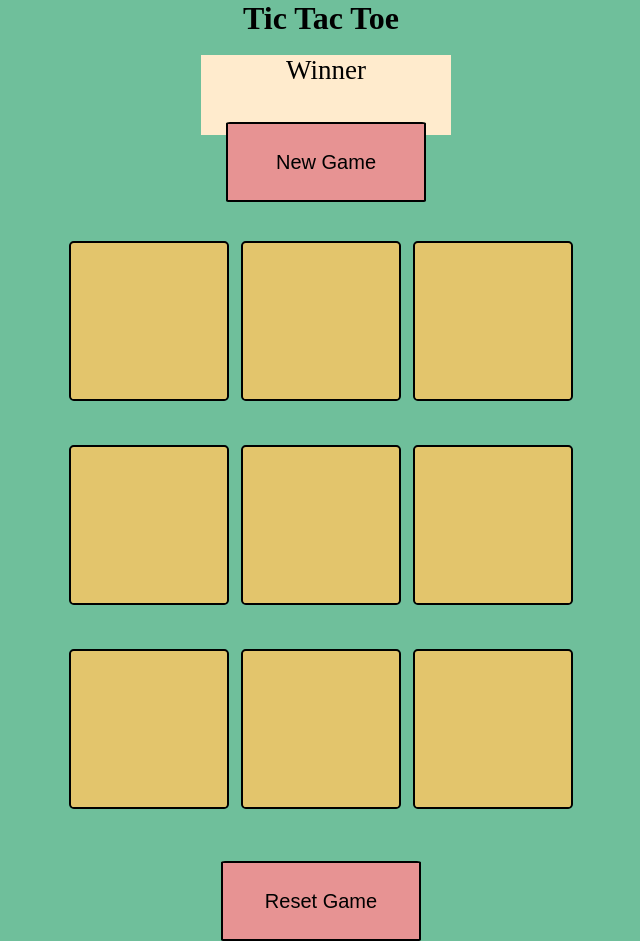
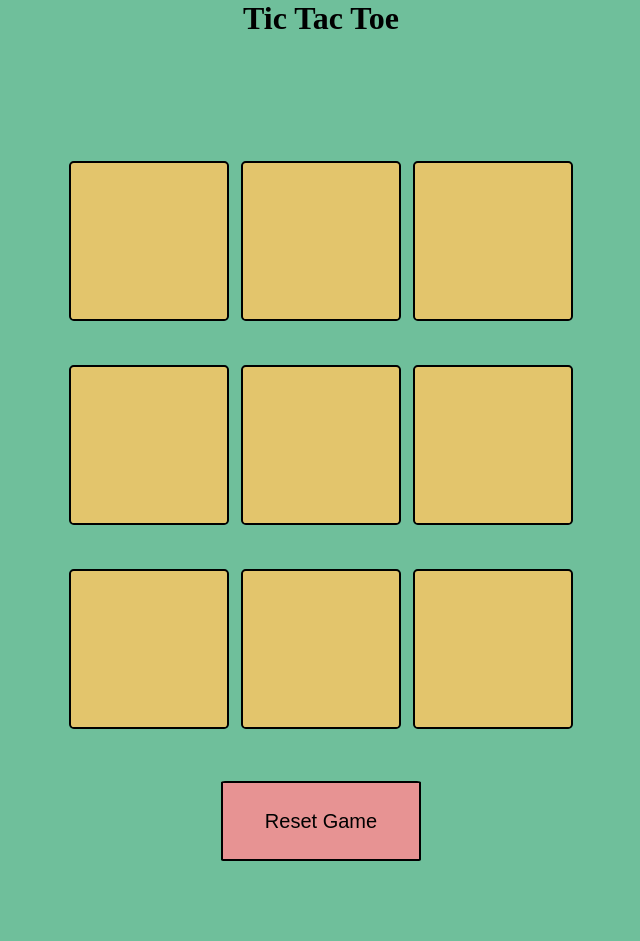
Before and after one commit to Darshan-2320/Tic-Tac-Toe, a plain HTML site: page index.html in a window 1280 px wide. Shown: the whole page, without its empty margins (319-959 px from the left). After the commit the page ends 861 px from the top, so only its background shows below. Drawn offline with Linux system fonts and the light colour scheme.

Commit message:
Add files via upload

```diff
--- a/index.html
+++ b/index.html
@@ -11,7 +11,7 @@
 <body>
     <div class="main">
         <h1>Tic Tac Toe</h1><br>
-        <div class="msg-container hie">
+        <div class="msg-container hide">
             <p class="msg">Winner</p><br><br>
             <button id="new">New Game</button>
         </div><br><br><br><br><br>
```
